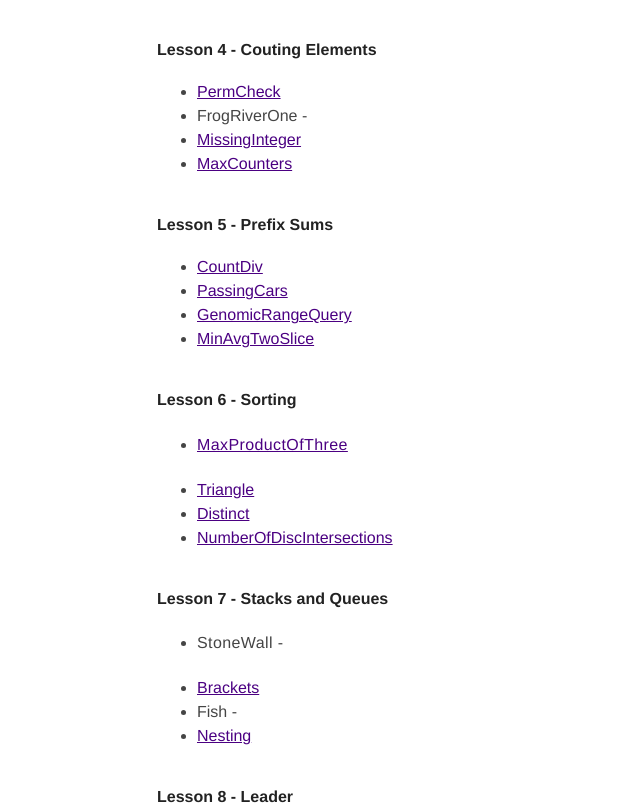
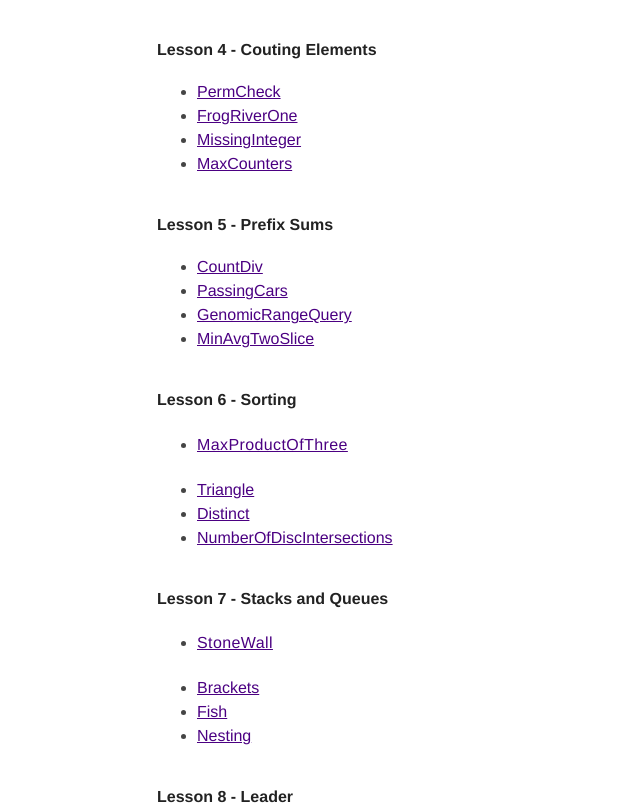
Before and after one commit to sphilee/sphilee.github.io, a Jekyll site: the page built from _posts/2018-04-26-algorithm.md, in a window 1280 px wide and 1400 px high, scrolled down 544 px. Shown: the part 153-961 px from the top of the window, without its empty margins (78-718 px from the left). Built offline with Jekyll 4.4.1, drawn with Linux system fonts in a browser that asks for light colours; comment, search, counter and statistics services are not loaded; part of the change alters nothing that is shown.

```diff
--- a/_posts/2018-04-26-algorithm.md
+++ b/_posts/2018-04-26-algorithm.md
@@ -23,7 +23,7 @@ permalink: Algorithm
 
 #### Lesson 4 - Couting Elements
 - [PermCheck](https://gist.github.com/sphilee/d2ad03dcea0c461b65d9baa88638f4b0)
-- FrogRiverOne -
+- [FrogRiverOne](https://gist.github.com/sphilee/d186fe245b5738f478d702342ee6a691)
 - [MissingInteger](https://gist.github.com/sphilee/b8d4803d53438a4bdcc816809508b9f6)
 - [MaxCounters](https://gist.github.com/sphilee/ca62efed8230246edc59dc1c78b196c8)
 
@@ -43,10 +43,10 @@ permalink: Algorithm
 
 #### Lesson 7 - Stacks and Queues
 
-- StoneWall -
+- [StoneWall](https://gist.github.com/sphilee/d408a910452ed799dfba9d73544d3e36)
 
 - [Brackets](https://gist.github.com/sphilee/8c43ebe53f8cb91ef0e4fd36adc1c5a5)
-- Fish -
+- [Fish](https://gist.github.com/sphilee/508bc361e6b85477c06ebdc3abe83c37)
 - [Nesting](https://gist.github.com/sphilee/b9ec680063f1641bf2e82d018b72e9e4)
 
 #### Lesson 8 - Leader
```
